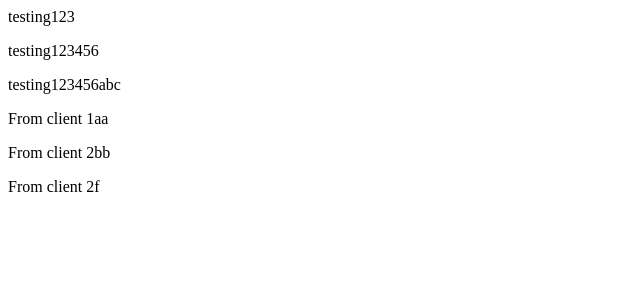
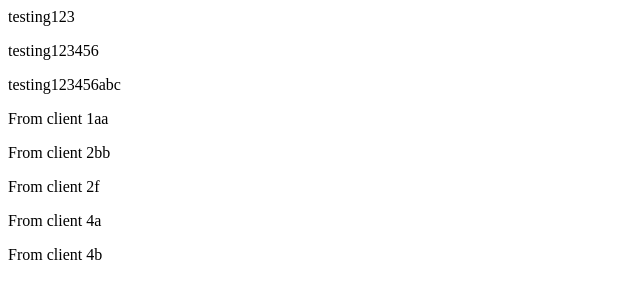
Before and after one commit to Benhwong/testrepo, a plain HTML site: page index.html in a window 1280 px wide. Shown: the whole page, without its empty margins (0-640 px from the left). Drawn offline with Linux system fonts and the light colour scheme.

Commit message:
From client 4a

```diff
--- a/index.html
+++ b/index.html
@@ -4,3 +4,5 @@
 <p>From client 1aa</p>
 <p>From client 2bb</p>
 <p>From client 2f</p>
+<p>From client 4a</p>
+<p>From client 4b</p>
```
